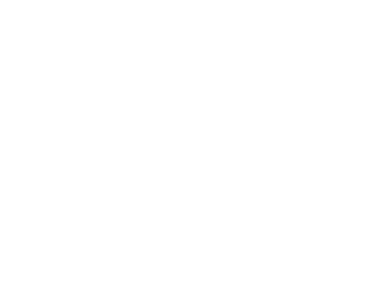
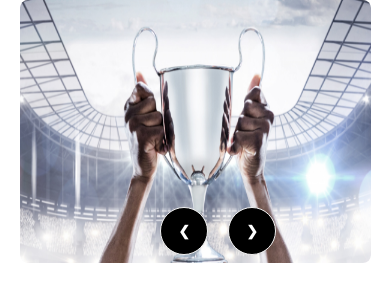
Before and after one commit to somir62/hokey-s, a plain HTML site: page index.html in a window 390 px wide. Drawn offline with nearby package versions, Linux system fonts and the light colour scheme; a web font is replaced by a local one.

Commit message:
added banne with responsive

```diff
--- a/index.html
+++ b/index.html
@@ -4,8 +4,50 @@
     <meta charset="UTF-8">
     <meta name="viewport" content="width=device-width, initial-scale=1.0">
     <title>Hokey's</title>
+
+    <!-- tailwind and daisy UI -->
+    <link href="https://cdn.jsdelivr.net/npm/daisyui@4.7.2/dist/full.min.css" rel="stylesheet" type="text/css" />
+    <script src="https://cdn.tailwindcss.com"></script>
+
+
+    <!-- Google font -->
+    <link rel="preconnect" href="https://fonts.googleapis.com">
+    <link rel="preconnect" href="https://fonts.gstatic.com" crossorigin>
+    <link href="https://fonts.googleapis.com/css2?family=Bebas+Neue&family=Inter:wght@100..900&family=Kristi&family=Manrope:wght@200..800&family=Mulish:ital,wght@0,200..1000;1,200..1000&family=Poppins:ital,wght@0,100;0,200;0,300;0,400;0,500;0,600;0,700;0,800;0,900;1,100;1,200;1,300;1,400;1,500;1,600;1,700;1,800;1,900&family=Roboto:ital,wght@0,100;0,300;0,400;0,500;0,700;0,900;1,100;1,300;1,400;1,500;1,700;1,900&family=Stylish&family=Work+Sans:ital,wght@0,100..900;1,100..900&display=swap" rel="stylesheet">
+
+    <!-- styles -->
+    <style>
+        .font-manrope{
+            font-family: "Manrope", sans-serif;
+        }
+    </style>
 </head>
-<body>
+<body class="font-manrope">
+    <header class="container mx-auto">
+        <!-- banner -->
+        <div class="carousel w-full">
+            <div id="slide1" class="carousel-item relative w-full">
+              <img src="./Images/1.png" class=" w-[90%] h-auto mx-auto lg:w-full lg:h-[800px] rounded-lg" />
+              <div class="absolute flex gap-5  justify-between transform -translate-y-1/2 left-40 -bottom-4 lg:left-5 lg:-bottom-2">
+                <a href="#slide2" class="btn btn-circle text-white bg-black">❮</a>
+                <a href="#slide2" class="btn btn-circle text-white bg-black">❯</a>
+              </div>
+            </div>
+            <div id="slide2" class="carousel-item relative w-full">
+              <img src="./Images/9.jpg" class="w-[90%] h-auto mx-auto lg:w-full lg:h-[800px] rounded-lg" />
+              <div class="absolute flex gap-5  justify-between transform -translate-y-1/2 left-40 -bottom-4 lg:left-5 lg:-bottom-2">
+                <a href="#slide1" class="btn btn-circle text-white bg-black">❮</a>
+                <a href="#slide1" class="btn btn-circle text-white bg-black">❯</a>
+              </div>
+            </div>
+          </div>
+    </header>
+    <main>
+
+    </main>
+    <footer>
+
+    </footer>
 
 </body>
 </html>
--- /dev/null
+++ b/tailwind.config.js
@@ -0,0 +1,8 @@
+/** @type {import('tailwindcss').Config} */
+module.exports = {
+    content: ["./src/**/*.{html,js}"],
+    theme: {
+      extend: {},
+    },
+    plugins: [],
+  }
```
Also changed, not shown: Images/22.webp (added), Images/hkey.jpg (added), 1 other file.
